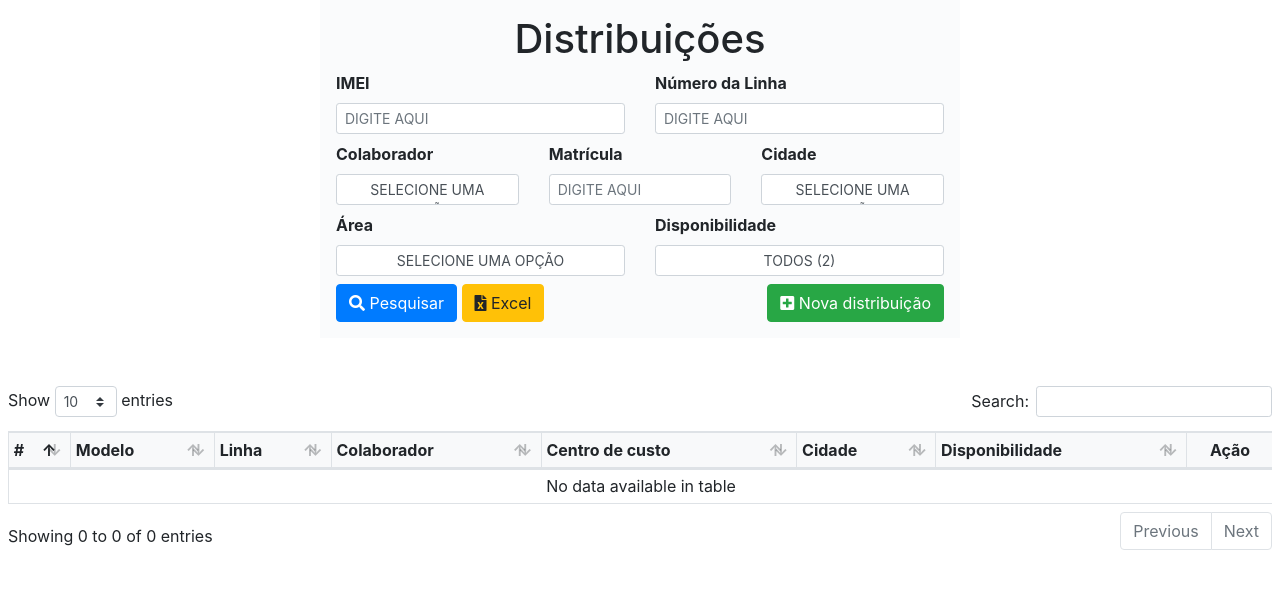
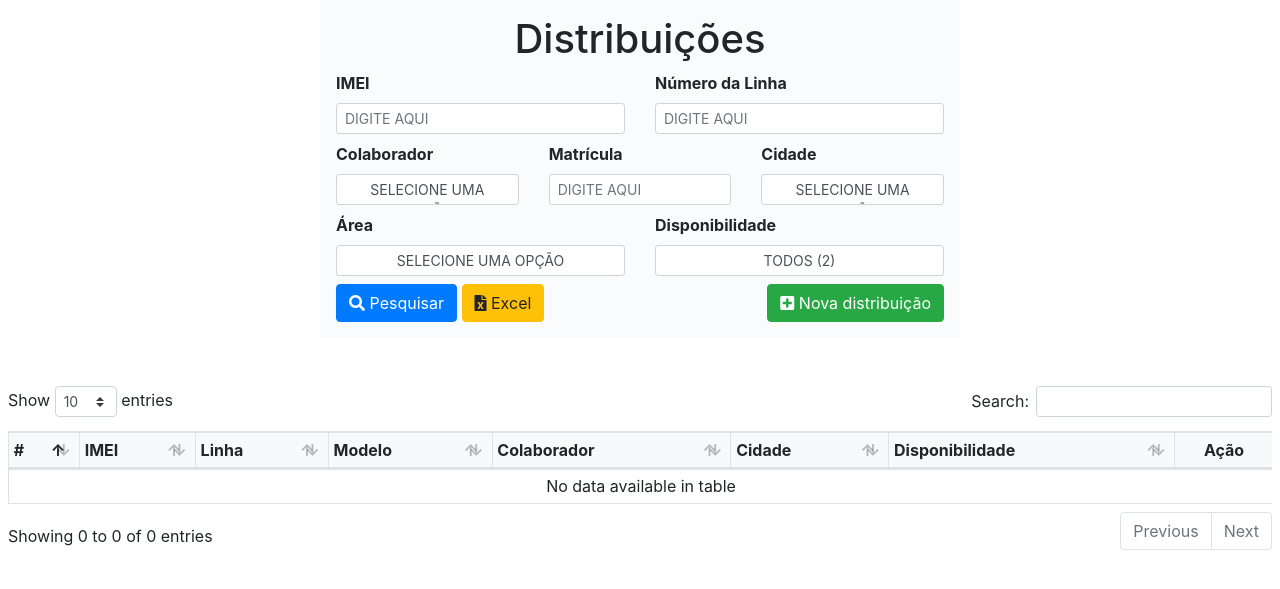
Before and after one commit to Goodnato/sistema_adm, a CodeIgniter app: page /sistemaadm/Distribuicoes/ in a window 1280 px wide. Shown: the part 105-694 px from the top of the page. Run offline with CodeIgniter, Linux system fonts and the light colour scheme; the visitor is signed in with stand-in values (Sample User, id 1); data comes from the database, SQL or seed files in the repository; data that the repository does not hold is empty.

Commit message:
inclusão de imei na tabela distr e removido centro custo

```diff
--- a/application/models/Distribuicoes_model.php
+++ b/application/models/Distribuicoes_model.php
@@ -50,6 +50,7 @@ class Distribuicoes_model extends CI_Model
                     dt.id AS id_distribuicao,
                     md.nome AS modelo,
                     li.numero_linha,
+                    ap.imei1 AS imei,
                     CONCAT(co.nome, ' (', co.id, ')') AS nome_colaborador,
                     CONCAT(cc.id, ' (', cc.area, ')') AS centro_custo,
                     co.cidade AS cidade,
--- a/application/views/distribuicoes/index.php
+++ b/application/views/distribuicoes/index.php
@@ -75,10 +75,10 @@
                 <thead class="table bg-light">
                     <tr>
                         <th scope="col">#</th>
+                        <th scope="col">IMEI</th>
+                        <th scope="col">Linha</th>
                         <th scope="col">Modelo</th>
-                        <th scope="col">Linha</th>
                         <th scope="col">Colaborador</th>
-                        <th scope="col">Centro de custo</th>
                         <th scope="col">Cidade</th>
                         <th scope="col">Disponibilidade</th>
                         <th scope="col">Ação</th>
--- a/assets/js/distribuicoes.js
+++ b/assets/js/distribuicoes.js
@@ -19,10 +19,10 @@ const tabelaDistribuicao = $("#tabelaDistribuicao").DataTable({
     },
     columns: [
         { data: "id_distribuicao" },
+        { data: "imei" },
+        { data: "numero_linha" },
         { data: "modelo" },
-        { data: "numero_linha" },
         { data: "nome_colaborador" },
-        { data: "centro_custo" },
         { data: "cidade" },
         { data: "status_disponibilidade" },
         {
```
